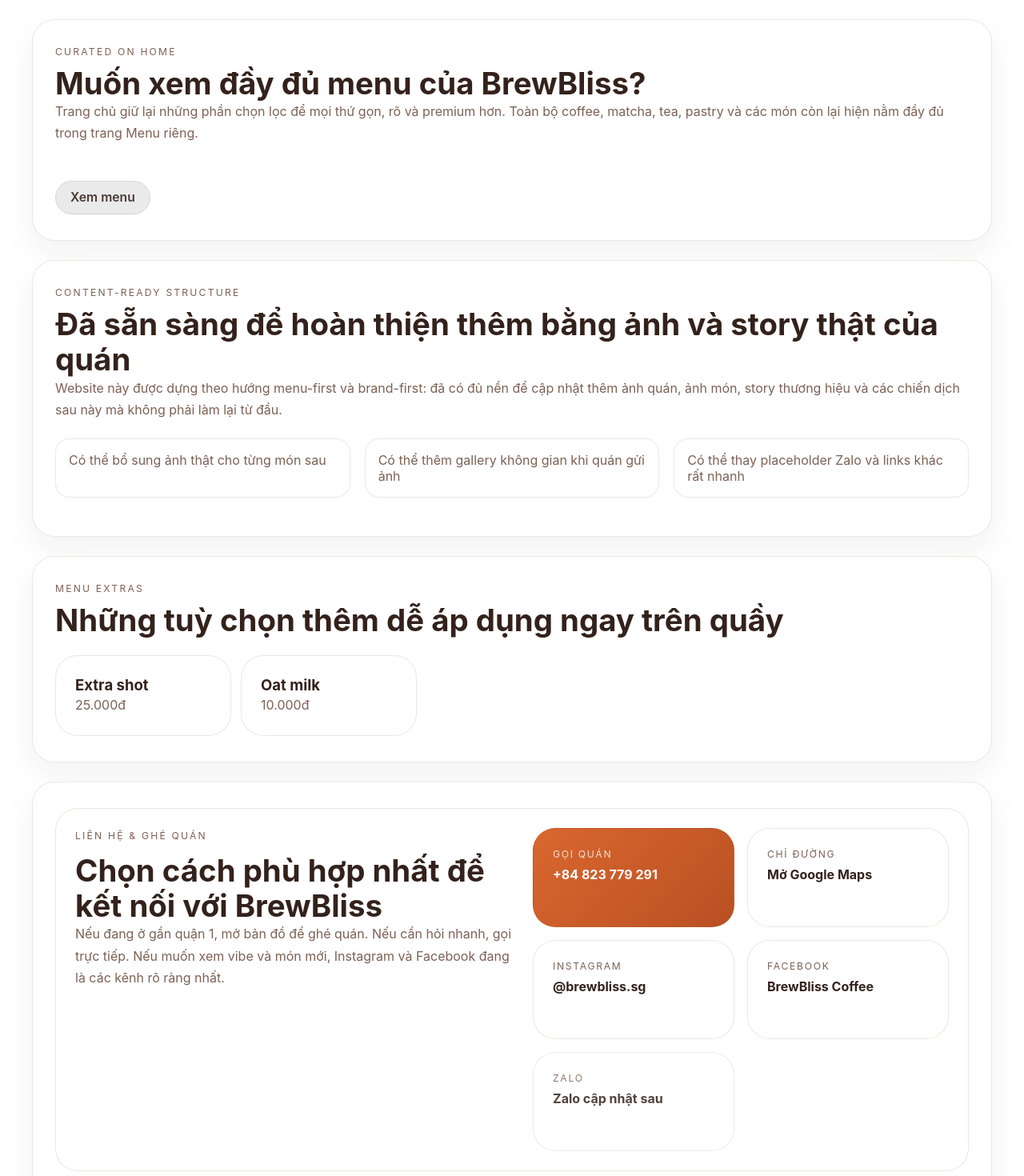
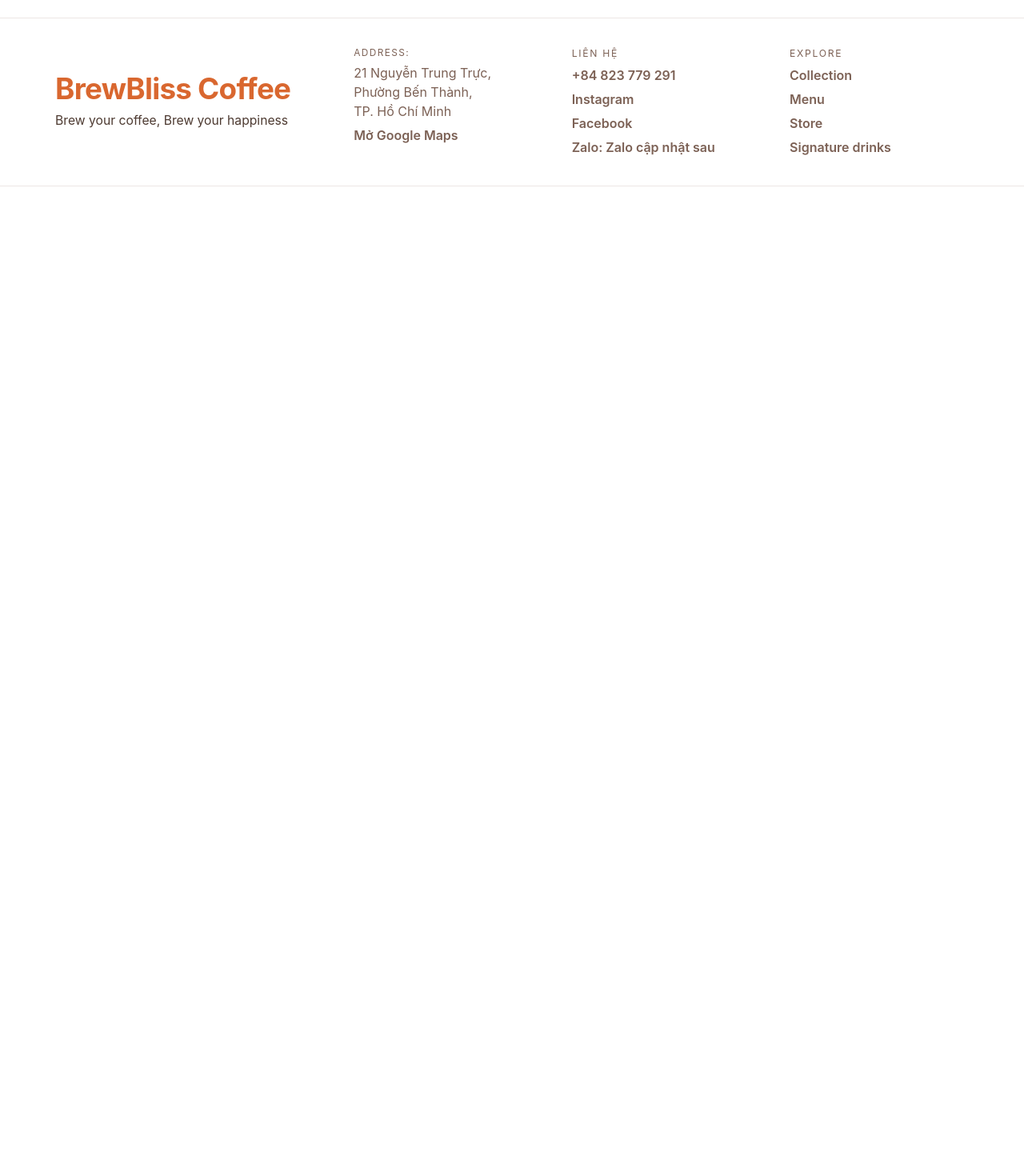
Before and after one commit to tsbdysv1/brewbliss.sg, a React (Vite) app: page / in a window 1280 px wide. Shown: the part 2720-4190 px from the top of the page at 80% size. After the commit the page ends 3025 px from the top, so only its background shows below. Built offline with nearby package versions, Linux system fonts and the light colour scheme.

Commit message:
Remove home menu CTA, readiness, extras, and contact sections

```diff
--- a/src/pages/HomePage.jsx
+++ b/src/pages/HomePage.jsx
@@ -4,10 +4,8 @@
 import SignatureCollectionSection from '../components/SignatureCollectionSection'
 import SiteFooter from '../components/SiteFooter'
 import SiteHeader from '../components/SiteHeader'
-import { menuExtras } from '../data/menu'
-import { categories, heroSlides, siteConfig } from '../data/site'
+import { heroSlides, siteConfig } from '../data/site'
 import { usePageSeo } from '../hooks/usePageSeo'
-import { buildPhoneHref } from '../utils/commerce'
 
 const brewblissExperienceTabs = [
   {
@@ -212,89 +210,6 @@
           </div>
         </section>
 
-        <section className="section-block home-menu-cta-section" aria-labelledby="home-menu-cta-title">
-          <div className="section-heading home-menu-cta-heading">
-            <p className="eyebrow">Curated on home</p>
-            <h2 id="home-menu-cta-title">Muốn xem đầy đủ menu của BrewBliss?</h2>
-            <p className="section-supporting-text">
-              Trang chủ giữ lại những phần chọn lọc để mọi thứ gọn, rõ và premium hơn. Toàn bộ coffee,
-              matcha, tea, pastry và các món còn lại hiện nằm đầy đủ trong trang Menu riêng.
-            </p>
-          </div>
-          <div className="hero-cta-row">
-            <Link to="/menu" className="brewbliss-experience-link" aria-label="Xem menu đầy đủ của BrewBliss">
-              Xem menu
-            </Link>
-          </div>
-        </section>
-
-        <section className="section-block readiness-section">
-          <div className="section-heading">
-            <p className="eyebrow">Content-ready structure</p>
-            <h2>{siteConfig.contentReadiness.title}</h2>
-            <p className="section-supporting-text">{siteConfig.contentReadiness.description}</p>
-          </div>
-          <ul className="readiness-checklist">
-            {siteConfig.contentReadiness.checklist.map((item) => (
-              <li key={item}>{item}</li>
-            ))}
-          </ul>
-        </section>
-
-        <section className="section-block extras-section">
-          <div className="section-heading">
-            <p className="eyebrow">Menu extras</p>
-            <h2>Những tuỳ chọn thêm dễ áp dụng ngay trên quầy</h2>
-          </div>
-          <div className="extras-grid">
-            {menuExtras.map((item) => (
-              <article key={item.label} className="info-card compact-card">
-                <h3>{item.label}</h3>
-                <p>{new Intl.NumberFormat('vi-VN').format(item.priceValue)}đ</p>
-              </article>
-            ))}
-          </div>
-        </section>
-
-        <section className="section-block contact-section" id="lien-he">
-          <div className="contact-card contact-card-enhanced">
-            <div>
-              <p className="eyebrow">Liên hệ & ghé quán</p>
-              <h2>Chọn cách phù hợp nhất để kết nối với BrewBliss</h2>
-              <p>
-                Nếu đang ở gần quận 1, mở bản đồ để ghé quán. Nếu cần hỏi nhanh, gọi trực tiếp.
-                Nếu muốn xem vibe và món mới, Instagram và Facebook đang là các kênh rõ ràng nhất.
-              </p>
-            </div>
-            <div className="contact-action-grid">
-              <a href={buildPhoneHref(siteConfig.phoneNumber)} className="contact-action-card primary-card">
-                <span className="contact-action-label">Gọi quán</span>
-                <strong>{siteConfig.phoneNumber}</strong>
-              </a>
-              <a
-                href={siteConfig.mapLink}
-                target="_blank"
-                rel="noreferrer"
-                className="contact-action-card"
-              >
-                <span className="contact-action-label">Chỉ đường</span>
-                <strong>Mở Google Maps</strong>
-              </a>
-              <a href={siteConfig.instagramLink} target="_blank" rel="noreferrer" className="contact-action-card">
-                <span className="contact-action-label">Instagram</span>
-                <strong>@brewbliss.sg</strong>
-              </a>
-              <a href={siteConfig.facebookLink} target="_blank" rel="noreferrer" className="contact-action-card">
-                <span className="contact-action-label">Facebook</span>
-                <strong>BrewBliss Coffee</strong>
-              </a>
-              <div className="contact-action-card muted-card">
-                <span className="contact-action-label">Zalo</span>
-                <strong>{siteConfig.zaloLabel}</strong>
-              </div>
-            </div>
-          </div>
-        </section>
       </main>
 
       <SiteFooter />
```
